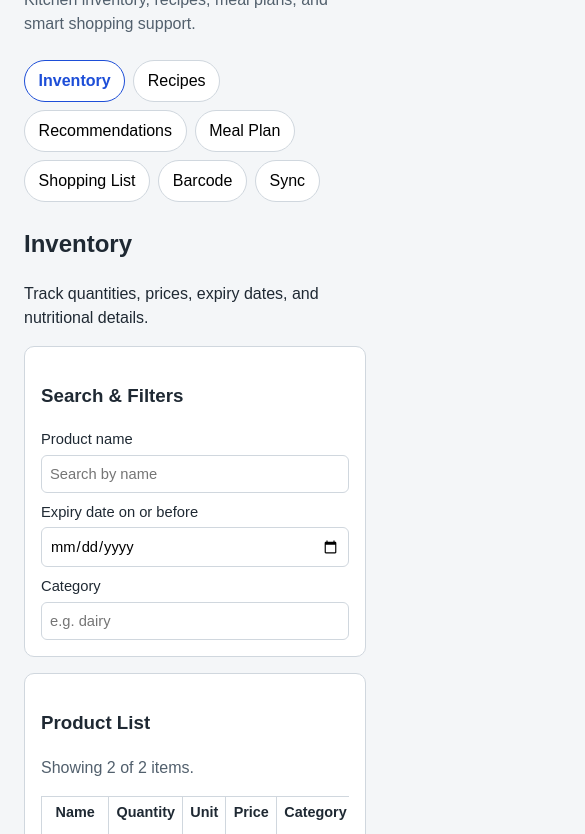
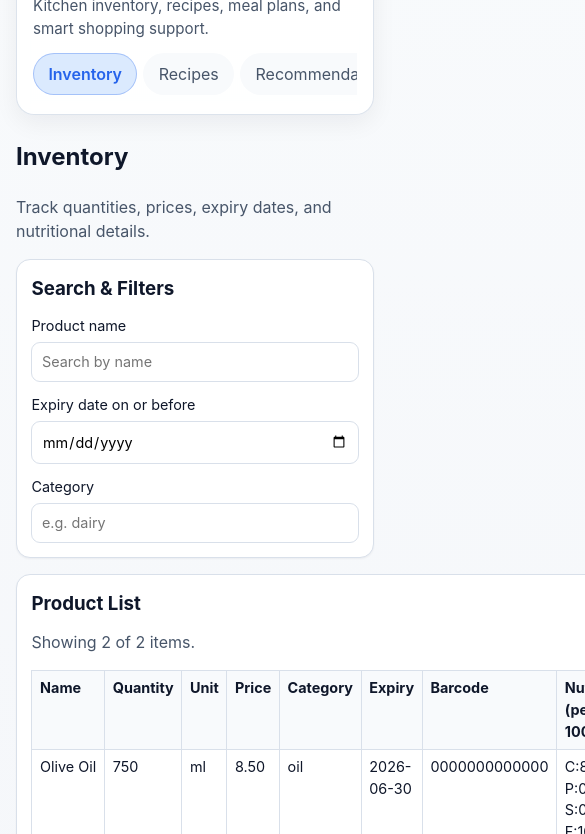
Before and after one commit to TopherTypes/PantryManager, a website with bundled scripts: page index.html in a window 390 px wide. Shown: the part 92-926 px from the top of the page, 585 px wide, since content can reach past the window. Built offline with nearby package versions, Linux system fonts and the light colour scheme.

Commit message:
Redesign layout for responsive full-width modern UI

```diff
--- a/assets/css/styles.css
+++ b/assets/css/styles.css
@@ -1,18 +1,26 @@
 /*
-  Base visual system for the PantryManager wireframe.
-  The goal is clarity/readability over final branding.
+  Base visual system for PantryManager.
+  Design goals: clean, minimal, modern UI with responsive behavior and full-width layout.
 */
 :root {
-  --color-bg: #f4f6f8;
+  --color-bg: #f3f5f9;
   --color-surface: #ffffff;
-  --color-border: #d0d7de;
-  --color-text: #1f2933;
-  --color-muted: #52606d;
-  --color-primary: #1d4ed8;
-  --radius-md: 10px;
-  --space-sm: 0.5rem;
+  --color-surface-muted: #f8fafc;
+  --color-border: #d9e0ea;
+  --color-text: #0f172a;
+  --color-muted: #475569;
+  --color-primary: #2563eb;
+  --color-primary-soft: #dbeafe;
+  --shadow-sm: 0 1px 2px rgba(15, 23, 42, 0.05);
+  --shadow-md: 0 8px 24px rgba(15, 23, 42, 0.06);
+  --radius-sm: 10px;
+  --radius-md: 14px;
+  --radius-lg: 18px;
+  --space-xs: 0.375rem;
+  --space-sm: 0.75rem;
   --space-md: 1rem;
   --space-lg: 1.5rem;
+  --space-xl: 2rem;
 }
 
 * {
@@ -21,49 +29,75 @@
 
 body {
   margin: 0;
-  font-family: Arial, sans-serif;
+  font-family: Inter, 'Segoe UI', Roboto, Arial, sans-serif;
   color: var(--color-text);
-  background: var(--color-bg);
+  background: linear-gradient(180deg, #f8fafc 0%, var(--color-bg) 100%);
   line-height: 1.5;
 }
 
 .app-shell {
-  max-width: 1080px;
-  margin: 0 auto;
-  padding: var(--space-lg);
+  width: 100%;
+  max-width: 100%;
+  padding: var(--space-lg) clamp(1rem, 2.5vw, 2.25rem) var(--space-xl);
+}
+
+/*
+  Sticky top bar improves navigation clarity in long content views.
+  It remains lightweight to avoid visual heaviness.
+*/
+.app-topbar {
+  position: sticky;
+  top: 0;
+  z-index: 5;
+  margin-bottom: var(--space-lg);
+  padding: var(--space-md);
+  border: 1px solid rgba(217, 224, 234, 0.9);
+  border-radius: var(--radius-lg);
+  background: rgba(255, 255, 255, 0.88);
+  backdrop-filter: blur(6px);
+  box-shadow: var(--shadow-md);
 }
 
 .app-header {
-  margin-bottom: var(--space-lg);
+  margin-bottom: var(--space-sm);
 }
 
 .app-header h1 {
   margin: 0;
+  letter-spacing: -0.01em;
 }
 
 .tagline {
-  margin: var(--space-sm) 0 0;
+  margin: var(--space-xs) 0 0;
   color: var(--color-muted);
+  font-size: 0.95rem;
 }
 
 .app-nav {
   display: flex;
   flex-wrap: wrap;
-  gap: var(--space-sm);
-  margin-bottom: var(--space-lg);
+  gap: var(--space-xs);
 }
 
 .app-nav button {
-  border: 1px solid var(--color-border);
-  background: var(--color-surface);
+  border: 1px solid transparent;
+  background: var(--color-surface-muted);
+  color: var(--color-muted);
   border-radius: 999px;
-  padding: 0.5rem 0.85rem;
+  padding: 0.52rem 0.9rem;
   cursor: pointer;
+  transition: background-color 120ms ease, border-color 120ms ease, color 120ms ease;
+}
+
+.app-nav button:hover {
+  border-color: var(--color-border);
+  color: var(--color-text);
 }
 
 .app-nav button.is-active {
-  border-color: var(--color-primary);
+  border-color: rgba(37, 99, 235, 0.3);
   color: var(--color-primary);
+  background: var(--color-primary-soft);
   font-weight: 600;
 }
 
@@ -76,21 +110,33 @@ body {
   display: block;
 }
 
+.panel > p {
+  margin-top: 0;
+  margin-bottom: var(--space-md);
+  color: var(--color-muted);
+}
+
 .card-grid {
   display: grid;
   gap: var(--space-md);
-  grid-template-columns: repeat(auto-fit, minmax(240px, 1fr));
+  grid-template-columns: repeat(auto-fit, minmax(280px, 1fr));
+}
+
+.inventory-grid {
+  grid-template-columns: minmax(0, 1.6fr) minmax(320px, 1fr);
 }
 
 .card {
   background: var(--color-surface);
   border: 1px solid var(--color-border);
   border-radius: var(--radius-md);
-  padding: var(--space-md);
+  padding: clamp(0.9rem, 1.1vw, 1.15rem);
+  box-shadow: var(--shadow-sm);
 }
 
-.placeholder {
-  border-style: dashed;
+.card h3 {
+  margin-top: 0;
+  margin-bottom: var(--space-sm);
 }
 
 .app-footer {
@@ -110,21 +156,40 @@ body {
 
 label {
   display: grid;
-  gap: 0.25rem;
-  font-size: 0.92rem;
+  gap: 0.35rem;
+  font-size: 0.9rem;
 }
 
 input,
 select,
+textarea,
 button {
   font: inherit;
 }
 
 input,
-select {
+select,
+textarea {
   border: 1px solid var(--color-border);
-  border-radius: 6px;
-  padding: 0.45rem 0.5rem;
+  border-radius: 9px;
+  background: #fff;
+  padding: 0.52rem 0.6rem;
+}
+
+input:focus-visible,
+select:focus-visible,
+textarea:focus-visible,
+button:focus-visible {
+  outline: 2px solid rgba(37, 99, 235, 0.25);
+  outline-offset: 1px;
+}
+
+button {
+  border: 1px solid var(--color-primary);
+  background: var(--color-primary);
+  color: #fff;
+  border-radius: 9px;
+  padding: 0.48rem 0.8rem;
 }
 
 .table-wrap {
@@ -140,8 +205,13 @@ select {
 .inventory-table th,
 .inventory-table td {
   border: 1px solid var(--color-border);
-  padding: 0.35rem 0.45rem;
+  padding: 0.4rem 0.48rem;
   vertical-align: top;
+}
+
+.inventory-table th {
+  background: #f8fafc;
+  text-align: left;
 }
 
 .form-feedback {
@@ -173,28 +243,30 @@ select {
 
 .nutrition-fieldset {
   border: 1px solid var(--color-border);
-  border-radius: 8px;
+  border-radius: var(--radius-sm);
   margin: var(--space-md) 0;
+  padding: var(--space-sm);
 }
 
 .form-actions {
   display: flex;
   gap: var(--space-sm);
+  flex-wrap: wrap;
 }
 
 .button-muted {
   background: #eef2ff;
+  color: #1e3a8a;
+  border-color: #c7d2fe;
 }
 
 .button-danger {
   background: #fee2e2;
+  color: #991b1b;
+  border-color: #fecaca;
 }
 
 textarea {
-  font: inherit;
-  border: 1px solid var(--color-border);
-  border-radius: 6px;
-  padding: 0.45rem 0.5rem;
   resize: vertical;
 }
 
@@ -211,7 +283,7 @@ textarea {
   align-items: end;
   padding: var(--space-sm);
   border: 1px solid var(--color-border);
-  border-radius: 8px;
+  border-radius: var(--radius-sm);
 }
 
 .barcode-actions {
@@ -230,7 +302,6 @@ textarea {
   margin: var(--space-sm) 0;
 }
 
-
 .sync-status.is-success {
   color: #166534;
 }
@@ -242,3 +313,32 @@ textarea {
 .sync-status.is-info {
   color: #1d4ed8;
 }
+
+/*
+  Responsive rules prioritize single-column readability on tablets/phones.
+*/
+@media (max-width: 980px) {
+  .inventory-grid {
+    grid-template-columns: 1fr;
+  }
+
+  .app-topbar {
+    position: static;
+  }
+}
+
+@media (max-width: 640px) {
+  .app-shell {
+    padding: var(--space-md);
+  }
+
+  .app-nav {
+    overflow-x: auto;
+    padding-bottom: 0.2rem;
+    flex-wrap: nowrap;
+  }
+
+  .app-nav button {
+    white-space: nowrap;
+  }
+}
--- a/index.html
+++ b/index.html
@@ -19,10 +19,15 @@
       incremental conversion into production-grade components.
     -->
     <div class="app-shell">
-      <header class="app-header">
+      <!--
+        The top bar keeps key identity and navigation controls in one place.
+        This creates a cleaner, product-like shell while preserving semantic landmarks.
+      -->
+      <header class="app-topbar">
+        <div class="app-header">
           <h1>PantryManager</h1>
           <p class="tagline">Kitchen inventory, recipes, meal plans, and smart shopping support.</p>
-      </header>
+        </div>
 
         <nav class="app-nav" aria-label="Primary">
           <button type="button" data-target="inventory">Inventory</button>
@@ -33,6 +38,7 @@
           <button type="button" data-target="barcode">Barcode</button>
           <button type="button" data-target="sync">Sync</button>
         </nav>
+      </header>
 
       <main class="app-main">
         <section id="inventory" class="panel is-active" aria-labelledby="inventory-heading">
```
Lines whose indentation alone changed are shown as unchanged.
